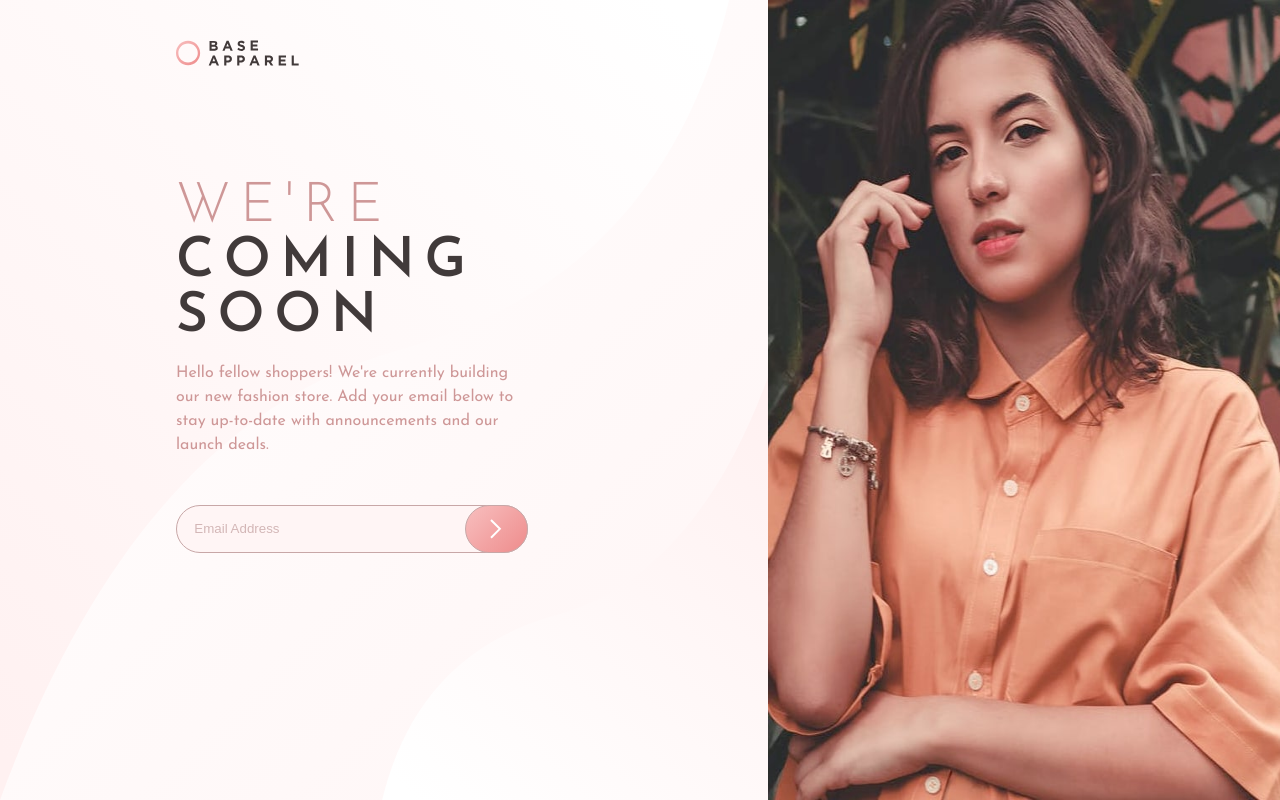
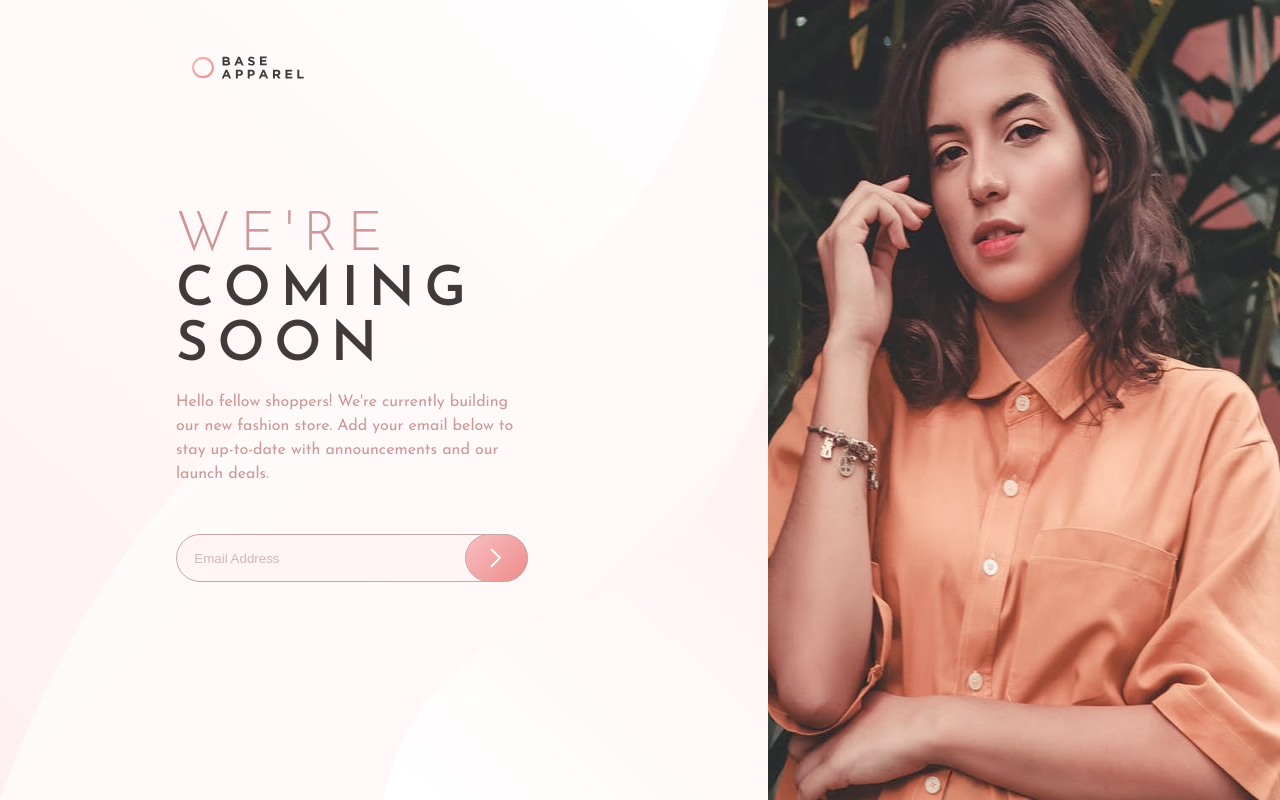
Before and after one commit to arcturian-ninja/fem-newbie-4, a plain HTML site: page index.html in a window 1280 px wide. Drawn offline with Linux system fonts and the light colour scheme.

Commit message:
Initial commit

```diff
--- a/css/main.css
+++ b/css/main.css
@@ -67,7 +67,7 @@ input,.btn_submit{
     height: auto;
 }
 header{
-    padding: 1em;
+    padding: 2rem;
 }
 .logo{
     width: 35%;
```
